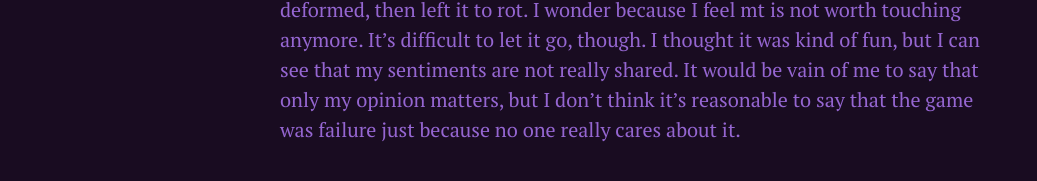
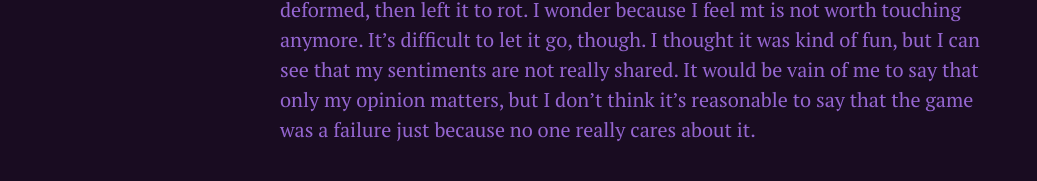
Before and after one commit to hahahahaman/hahahahaman.github.io, a Jekyll site: the page built from _posts/2015-10-20-mt-and-bo.md, in a window 1280 px wide and 900 px high, scrolled down 1592 px. Shown: the part 675-856 px from the top of the window, without its empty margins (0-1037 px from the left). Built offline with Jekyll 4.4.1, drawn with Linux system fonts in a browser that asks for light colours; some of the changed text lies outside the part shown.

```diff
--- a/_posts/2015-10-20-mt-and-bo.md
+++ b/_posts/2015-10-20-mt-and-bo.md
@@ -90,4 +90,4 @@ deformed, then left it to rot. I wonder because I feel mt is not worth
 touching anymore. It's difficult to let it go, though. I thought it was kind of
 fun, but I can see that my sentiments are not really shared. It would be vain of
 me to say that only my opinion matters, but I don't think it's reasonable to say
-that the game was failure just because no one really cares about it.
+that the game was a failure just because no one really cares about it.
```
